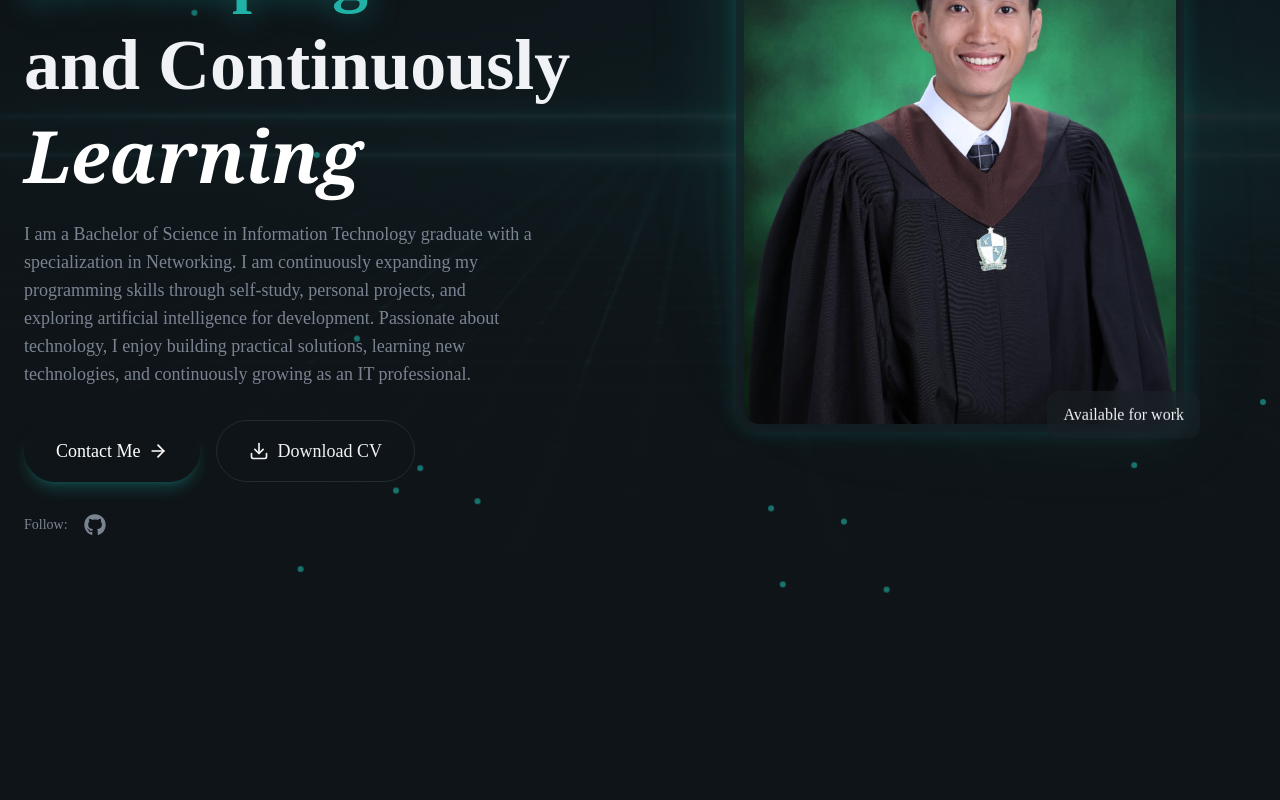
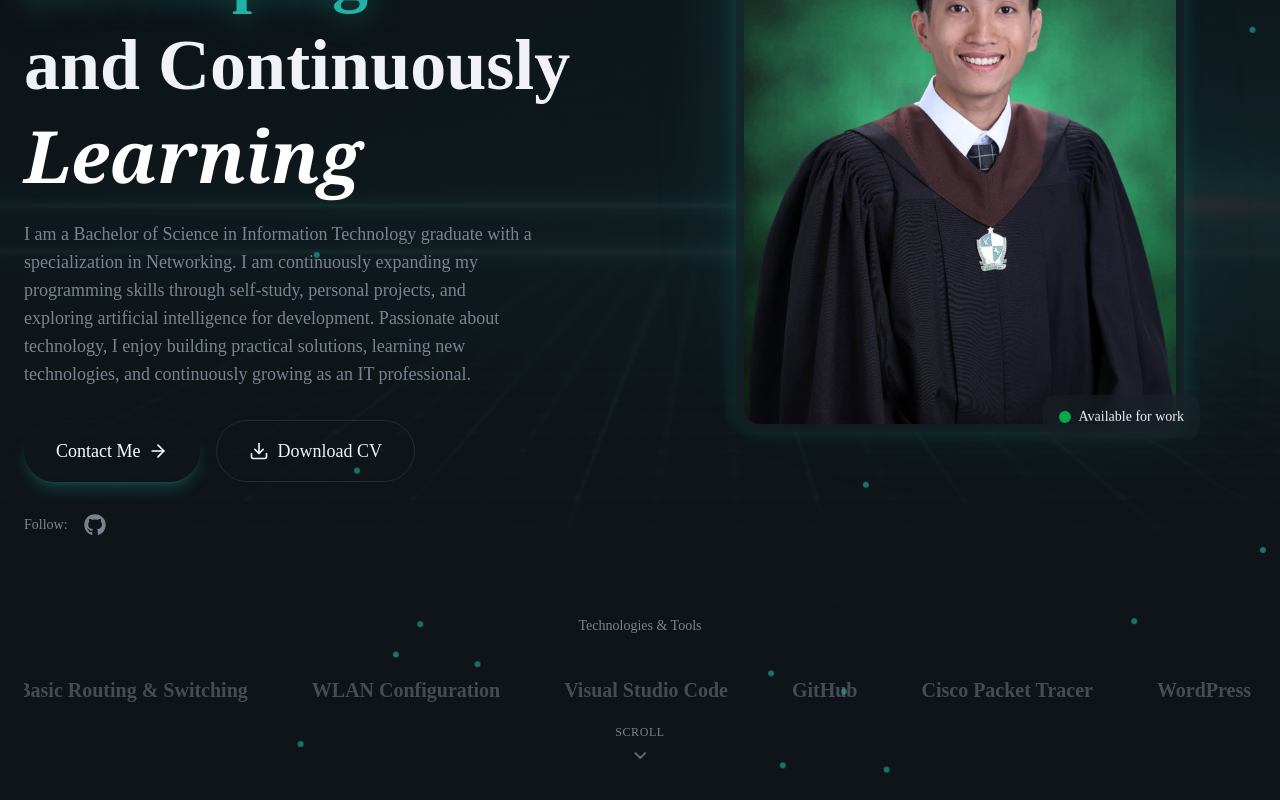
Before and after one commit to primo-0/personal-portfolio, a React (Vite) app: page / in a window 1280 px wide. Shown: the part 356-1156 px from the top of the page. Before the commit the page ends 972 px from the top, so only its background shows below. Built offline with nearby package versions, Linux system fonts and the light colour scheme.

Commit message:
add marquee animation for skills section and enhance Hero component layout

```diff
--- a/src/index.css
+++ b/src/index.css
@@ -97,12 +97,28 @@
       transform: translateY(-10px);
     }
   }
+
+   @keyframes marquee {
+    0%{
+      transform: translateX(0);
+    }
+    100% {
+      transform: translateX(-183%);
+    }
+  }
+
+
   .animate-float{
     animation: float 4s ease-in-out infinite;
   }
   .animate-fade-in {
     animation: fade-in 0.8s ease-out;
   }
+
+  .animate-marquee {
+    animation: marquee 30s linear infinite;
+  }
+
   .animation-delay-100 {
     animation-delay: 100ms;
   }
--- a/src/sections/Hero.jsx
+++ b/src/sections/Hero.jsx
@@ -1,7 +1,25 @@
 import {Button} from "@/components/Button";
 import { AnimatedBorderButton } from "../components/AnimatedBorderButtons";
-import { ArrowRight, Download } from "lucide-react";
+import { ArrowRight, Download, ChevronDown} from "lucide-react";
 import { FaGithub, FaLinkedin, FaXTwitter } from "react-icons/fa6";
+
+const skills =[
+    "HTML",
+    "CSS",
+    "JavaScript",
+    "Basic Routing & Switching",
+    "WLAN Configuration",
+    "Visual Studio Code",
+    "GitHub",
+    "Cisco Packet Tracer",
+    "WordPress",
+    "Git Bash",
+    "Claude code",
+    "ChatGPT",
+    "Cursor"
+
+]
+
 export const Hero = () => {
     const socials = [
                         { icon: FaGithub, href: "https://github.com/primo-0" },
@@ -102,17 +120,46 @@ export const Hero = () => {
                             />
                             {/* Floating Badge */}
                             <div className="absolute -bottom-4 -right-4 glass rounded-xl px-4 py-3 animate-float">
-                                <div>
-                                    <div />
-                                    <span>Available for work</span>
+                                <div className="flex items-center gap-2">
+                                    <div className="w-3 h-3 bg-green-500 rounded-full animate-pulse"/>
+                                    <span className="text-sm font-medium">Available for work</span>
                                 </div>
                             </div>
                             {/* Stats Badge */}
-
+                            <div className="absolute -top-4 glass rounded-xl px-4 py-3 animate-float animation-delay-500">
+                                <div className="text-2xl font-bold text-primary">2</div>
+                                <div className="text-xs text-muted-foreground">
+                                    Months Exp
+                                </div>
+                            </div>
                         </div>
                     </div>
                 </div>
             </div>
+            {/* Skills Section */}
+            <div className="mt-20 animate-fade-in animation-delay-600">
+                <p className="text-sm text-muted-foreground mb-6 text-center">Technologies & Tools</p>
+                <div className="relative overflow-hidden">
+                    <div className="flex animate-marquee">
+                        {[...skills, ...skills].map((skill, idx) => (
+                            <div key={idx} className="flex-shrink-0 px-8 py-4">
+                                <span className="text-xl font-semibold text-muted-foreground/50 hover:text-muted-foreground transition-colors">
+                                    {skill}</span>
+                            </div>
+                        ))}
+                    </div>
+                </div>
+            </div>
+        </div>
+        <div className="absolute bottom-8 left-1/2 -translate-x-1/2 animate-fade-in animation-delay-800">
+            <a
+                href="#about"
+                className="flex flex-col items-center gap-2 text-muted-foreground hover:text-primary transition-colors"
+            >
+                <span className="text-xs uppercase tracking-wider">Scroll</span>
+                <ChevronDown className="w-6 h-5 animate-bounce" />
+
+            </a>
         </div>
     </section>;
 };
```
